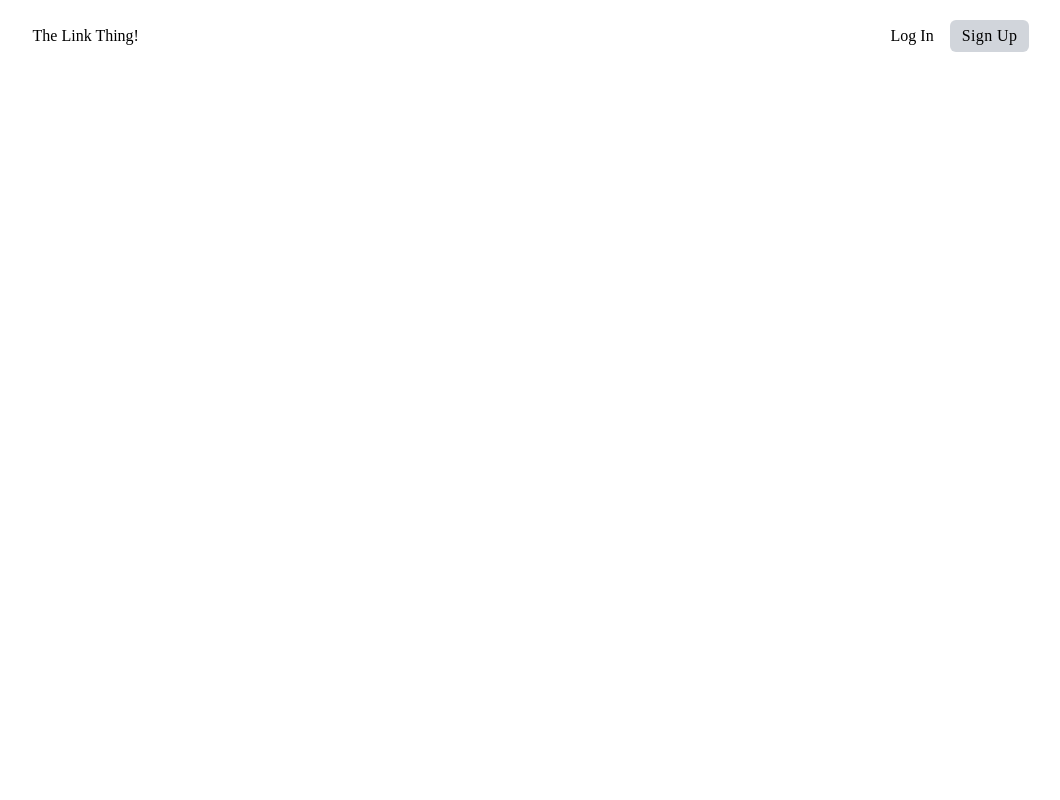
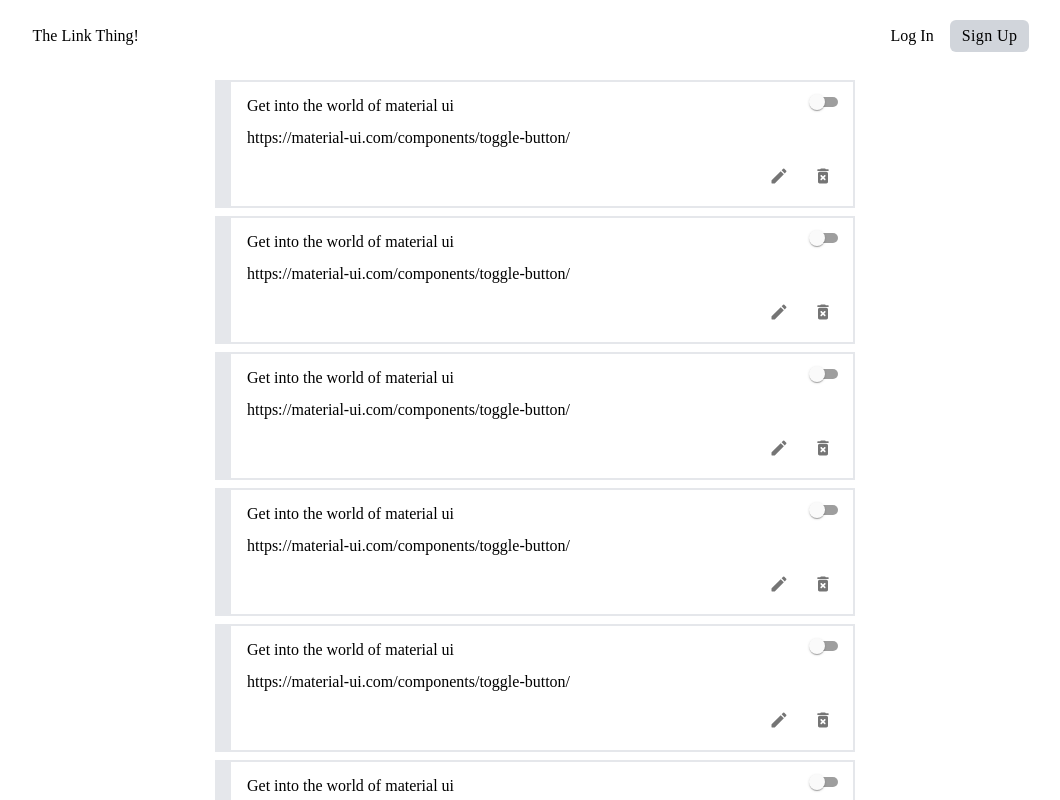
Before and after one commit to OnkarRaut/The-Link-Thing, a React (Create React App) app: page / in a window 1280 px wide. Shown: the top 800 px of the page, without its empty margins (105-1165 px from the left). Built offline with nearby package versions, Linux system fonts and the light colour scheme.

Commit message:
added link list style

```diff
--- a/package.json
+++ b/package.json
@@ -4,9 +4,11 @@
   "private": true,
   "dependencies": {
     "@craco/craco": "^6.1.1",
+    "@material-ui/icons": "^4.11.2",
     "@testing-library/jest-dom": "^5.12.0",
     "@testing-library/react": "^11.2.6",
     "@testing-library/user-event": "^12.8.3",
+    "material-ui": "^0.20.2",
     "react": "^17.0.2",
     "react-dom": "^17.0.2",
     "react-scripts": "4.0.3",
--- a/public/index.html
+++ b/public/index.html
@@ -16,7 +16,10 @@
       href="https://fonts.googleapis.com/css2?family=Inter:wght@200&display=swap"
       rel="stylesheet"
     />
-
+    <link
+      href="https://fonts.googleapis.com/css2?family=Fira+Code:wght@300&display=swap"
+      rel="stylesheet"
+    />
     <title>React App</title>
   </head>
   <body>
--- a/src/App.js
+++ b/src/App.js
@@ -1,9 +1,18 @@
+import Link from "./components/Links/Link";
 import Navbar from "./components/Nav/Navbar";
 
 function App() {
   return (
     <div className="App">
       <Navbar />
+      <Link />
+      <Link />
+      <Link />
+      <Link />
+
+      <Link />
+      <Link />
+      <Link />
     </div>
   );
 }
--- a/src/assets/styles/fonts.css
+++ b/src/assets/styles/fonts.css
@@ -1,7 +1,26 @@
 :root {
   --font-inter: "Inter", sans-serif;
+  --font-size-3: 3rem;
+  --font-size-2: 2rem;
+  --font-size-1: 1rem;
 }
 
 .font-inter {
   font-family: var(--font-inter);
 }
+
+.font-size-3 {
+  font-size: var(--font-size-3);
+}
+
+.font-size-2 {
+  font-size: var(--font-size-2);
+}
+
+.font-size-1 {
+  font-size: var(--font-size-1);
+}
+
+.fira-code {
+  font-family: "Fira Code", monospace;
+}
--- a/src/assets/styles/main.css
+++ b/src/assets/styles/main.css
@@ -6,6 +6,8 @@
 html,
 body {
   font-family: var(--font-inter);
+  height: 100%;
+  width: 100%;
 }
 
 .nav-container {
@@ -38,3 +40,11 @@ body {
   left: 0;
   transform: scaleX(1);
 }
+
+.border-color-gray-light {
+  border-color: rgba(229, 231, 235, 1) !important;
+}
+
+.border-left-1 {
+  border-left-width: 1rem !important;
+}
--- /dev/null
+++ b/src/components/Links/Link.jsx
@@ -0,0 +1,42 @@
+import Switch from "@material-ui/core/Switch";
+import IconButton from "@material-ui/core/IconButton";
+import EditRoundedIcon from "@material-ui/icons/EditRounded";
+import DeleteForeverRoundedIcon from "@material-ui/icons/DeleteForeverRounded";
+import { useState } from "react";
+
+export default function Link(props) {
+  const [active, setActive] = useState(false);
+  return (
+    <div className="w-2/4 mx-auto h-full border-2 p-2 border-left-1 border-color-gray-light m-2">
+      <div className="flex flex-row justify-center">
+        <div className="flex-grow font-size-1">
+          <h2 className="px-2 py-1">Get into the world of material ui</h2>
+          <h4 className="px-2 py-1 fira-code">
+            https://material-ui.com/components/toggle-button/{" "}
+          </h4>
+        </div>
+        <div>
+          <div className="flex flex-col justify-between items-end">
+            <Switch
+              checked={active}
+              onChange={() => setActive(!active)}
+              name="check-active"
+              size="small"
+              color="primary"
+              inputProps={{ "aria-label": "secondary checkbox" }}
+            />
+          </div>
+        </div>
+      </div>
+      <div className="w-full flex justify-end pt-0 mt-0">
+        {" "}
+        <IconButton aria-label="edit">
+          <EditRoundedIcon fontSize="small" />
+        </IconButton>
+        <IconButton aria-label="delete">
+          <DeleteForeverRoundedIcon fontSize="small" />
+        </IconButton>
+      </div>
+    </div>
+  );
+}
```
Also changed, not shown: 1 other file (tests, documents, lock files or other folders).
